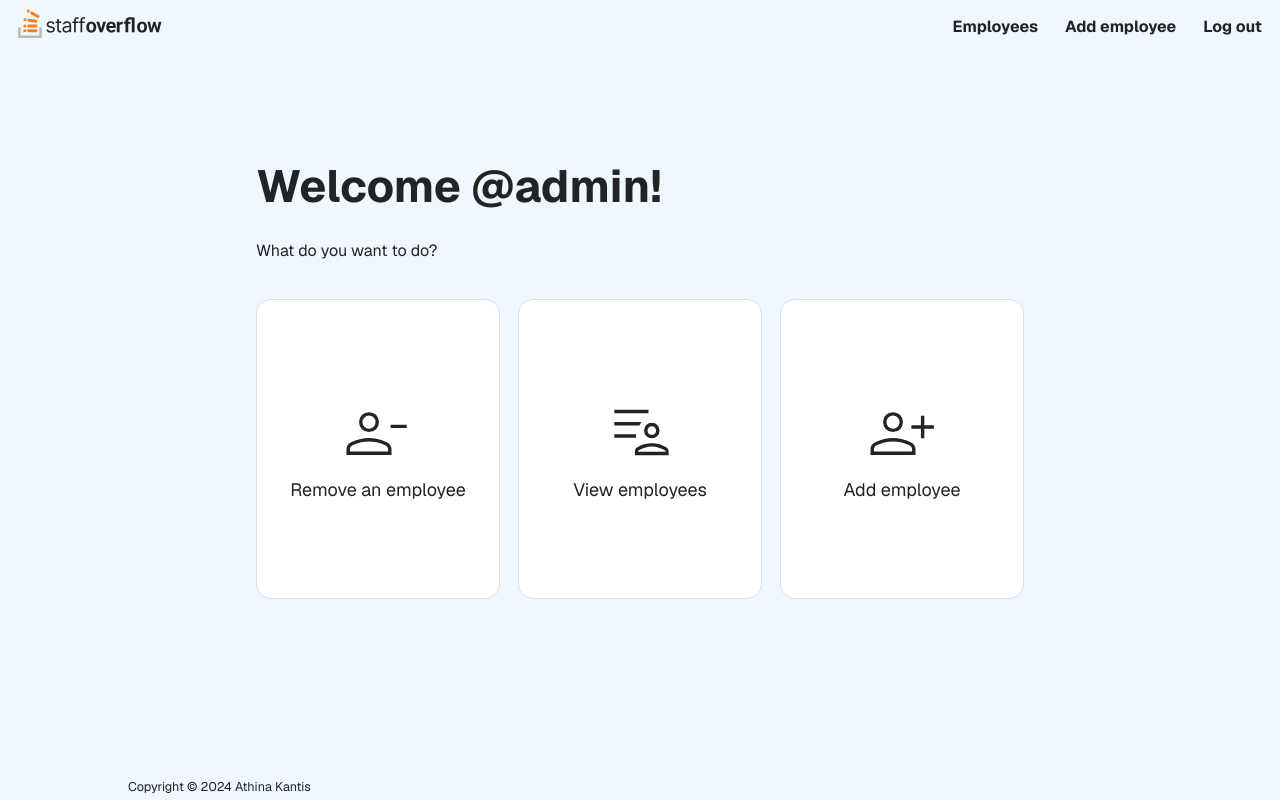
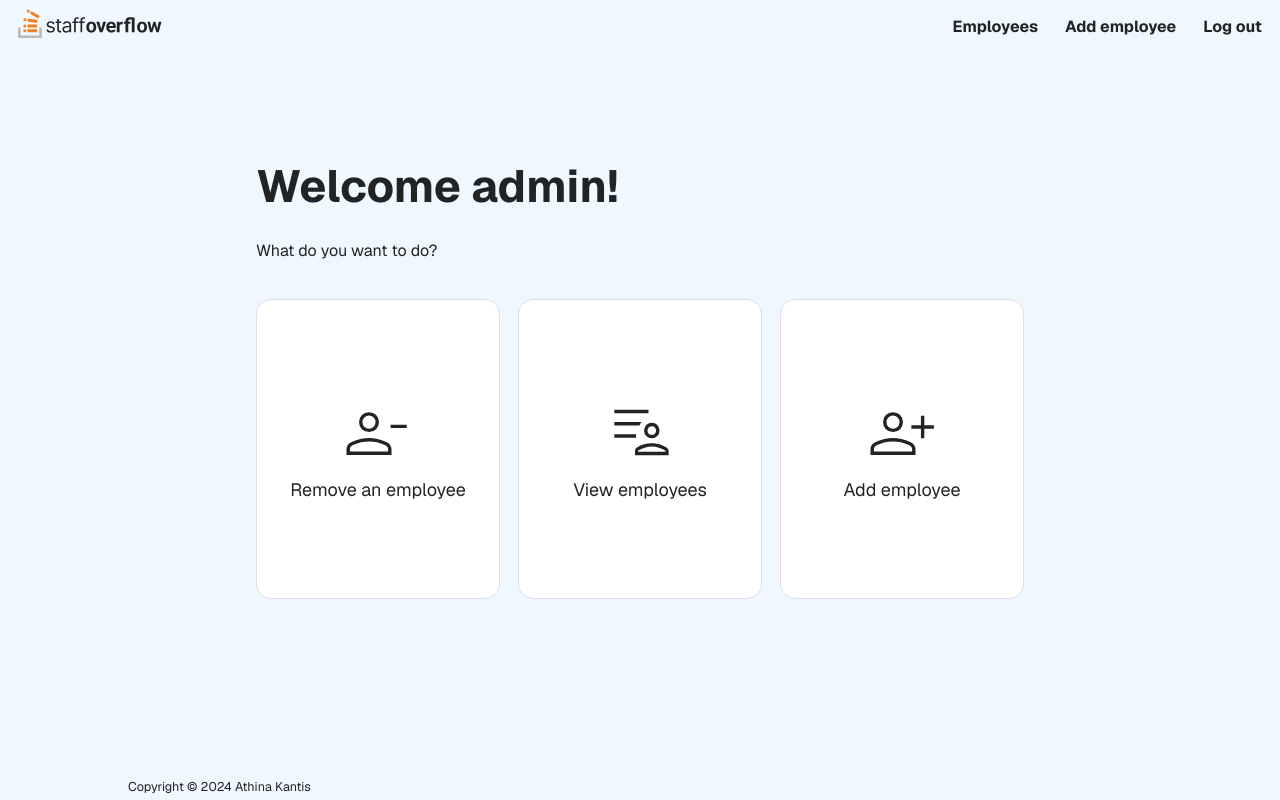
Before and after one commit to athinakantis/staffoverflow, a React (Vite) app: page /home in a window 1280 px wide. Built offline with nearby package versions, Linux system fonts and the light colour scheme.

Commit message:
update Menu: remove @ symbol

```diff
--- a/src/pages/Menu/Menu.jsx
+++ b/src/pages/Menu/Menu.jsx
@@ -4,13 +4,13 @@ import Button from '../../Components/CustomComponents/Button/Button';
 
 function Menu() {
     const location = useLocation();
-    const username = localStorage.getItem('username') || 'admin'
+    const username = localStorage.getItem('username') || 'admin';
     const navigate = useNavigate();
 
     return (
         <section id='menuPage'>
             <div className='welcomePrompt'>
-                <h2>Welcome @{username}!</h2>
+                <h2>Welcome {username}!</h2>
                 <p>What do you want to do?</p>
             </div>
             <div className='suggestions'>
```
